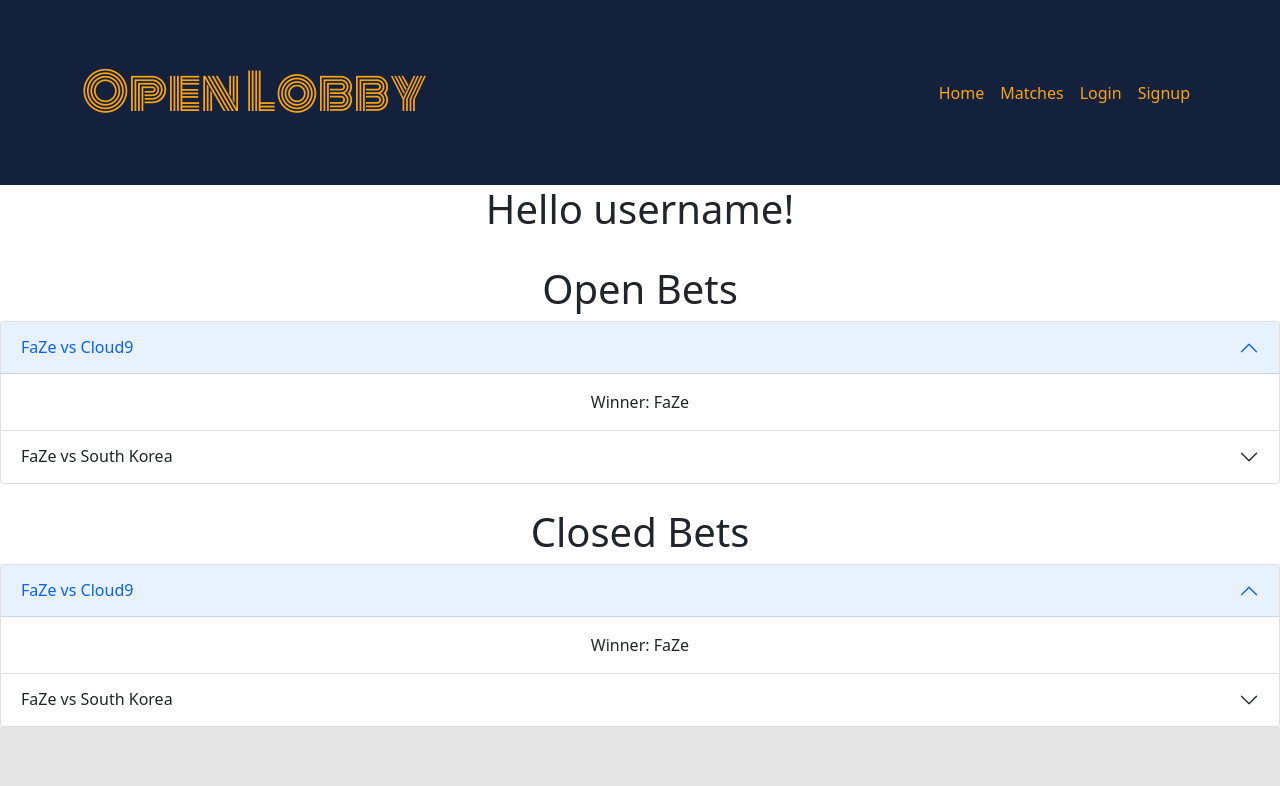
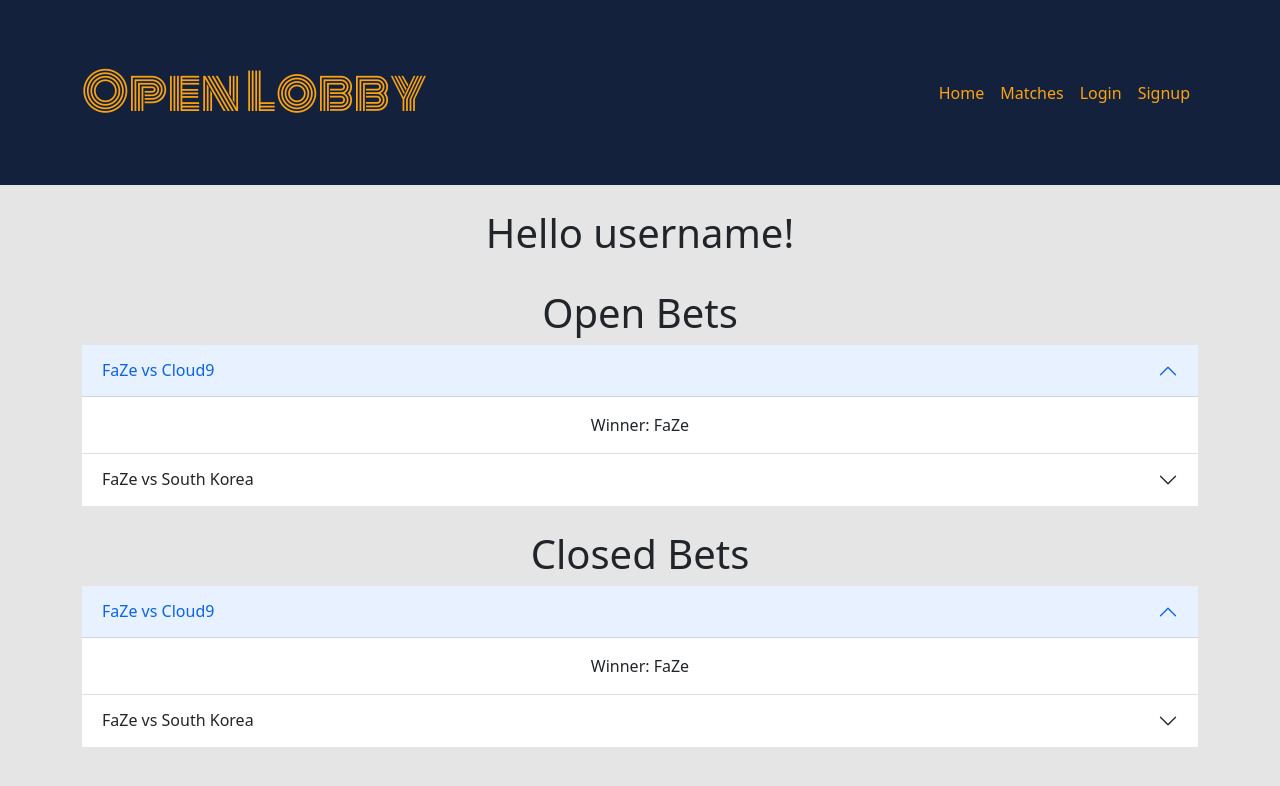
Before and after one commit to mrmrc182/esports-betting, a React (Create React App) app in the folder client/: page /profile in a window 1280 px wide. Shown: the top 786 px of the page. Built offline with nearby package versions, Linux system fonts and the light colour scheme.

Commit message:
adding some more styles, cleaning it up

```diff
--- a/client/src/pages/Profile.js
+++ b/client/src/pages/Profile.js
@@ -1,43 +1,40 @@
 import React from "react";
-import { Accordion } from "react-bootstrap";
+import { Container, Accordion } from "react-bootstrap";
 import "../styles/Profile.css";
 
 export default function Profile() {
   return (
-    <div  className="center">
+    <div className="center">
+      <br></br>
       <h1>Hello username!</h1>
       <br></br>
       <h1>Open Bets</h1>
-      <Accordion defaultActiveKey="0">
+      <Container className="container-width">
+        <Accordion defaultActiveKey="0" flush>
           <Accordion.Item className="center" eventKey="0">
-          <Accordion.Header className="center">FaZe vs Cloud9</Accordion.Header>
-          <Accordion.Body>
-            Winner:  FaZe
-          </Accordion.Body>
+            <Accordion.Header className="header">
+              FaZe vs Cloud9
+            </Accordion.Header>
+            <Accordion.Body>Winner: FaZe</Accordion.Body>
           </Accordion.Item>
           <Accordion.Item eventKey="1">
             <Accordion.Header>FaZe vs South Korea</Accordion.Header>
-          <Accordion.Body>
-            Winner:  South Korea
-          </Accordion.Body>
+            <Accordion.Body>Winner: South Korea</Accordion.Body>
           </Accordion.Item>
         </Accordion>
         <br></br>
         <h1>Closed Bets</h1>
-      <Accordion defaultActiveKey="0">
+        <Accordion defaultActiveKey="0" flush>
           <Accordion.Item eventKey="0">
             <Accordion.Header>FaZe vs Cloud9</Accordion.Header>
-          <Accordion.Body>
-            Winner:  FaZe
-          </Accordion.Body>
+            <Accordion.Body>Winner: FaZe</Accordion.Body>
           </Accordion.Item>
           <Accordion.Item eventKey="1">
             <Accordion.Header>FaZe vs South Korea</Accordion.Header>
-          <Accordion.Body>
-            Winner:  South Korea
-          </Accordion.Body>
+            <Accordion.Body>Winner: South Korea</Accordion.Body>
           </Accordion.Item>
         </Accordion>
+      </Container>
     </div>
   );
 }
--- a/client/src/styles/Matches.css
+++ b/client/src/styles/Matches.css
@@ -3,7 +3,6 @@
     --orange: #fca311;
     --grey: #e5e5e5;
 }
-
 
 .match-cont {
     display: flex;
--- a/client/src/styles/Profile.css
+++ b/client/src/styles/Profile.css
@@ -1,3 +1,17 @@
+:root {
+    --dark: #14213d;
+    --orange: #fca311;
+    --grey: #e5e5e5;
+}
+
 .center{
     text-align: center;
+    background-color: var(--grey);
 }
+.container-width{
+    width: 80%;
+    text-align: center;
+}
+.header{
+    background-color: #14213d!important;
+}
```
Lines whose indentation alone changed are shown as unchanged.
